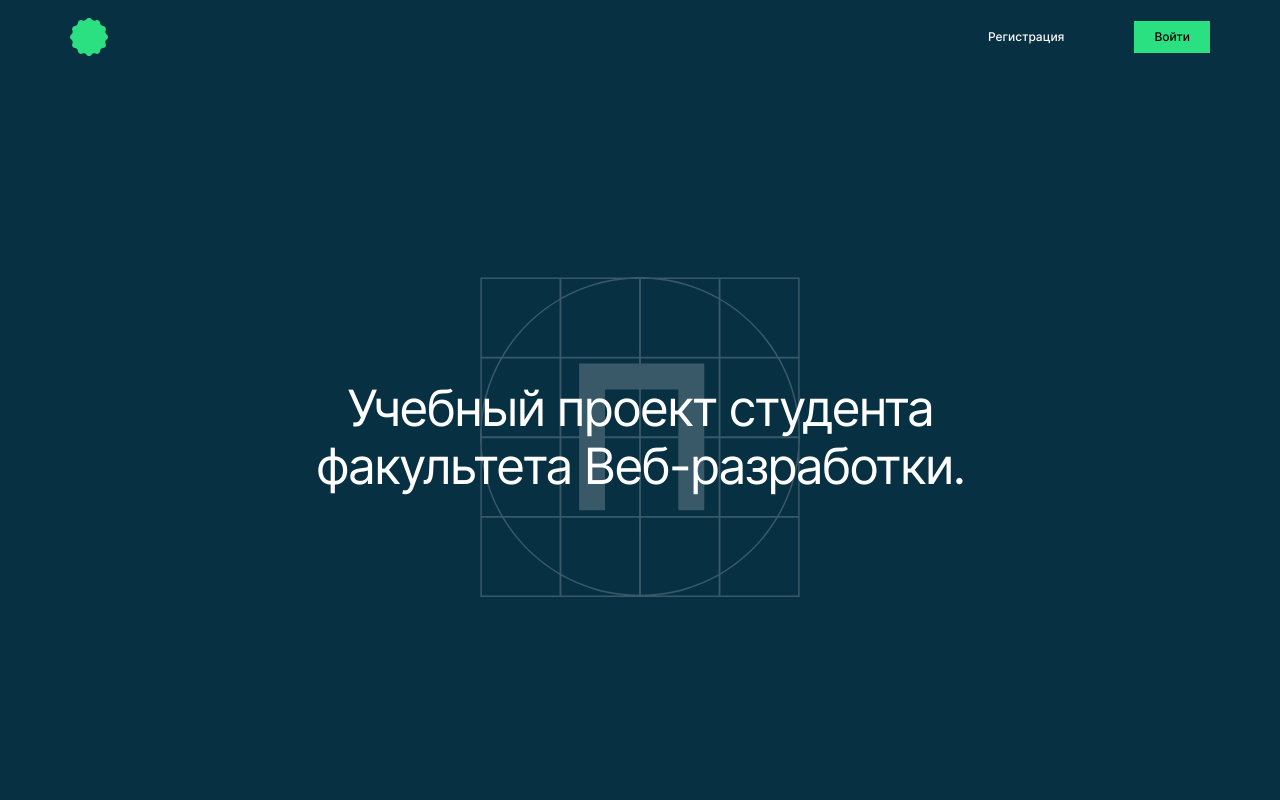
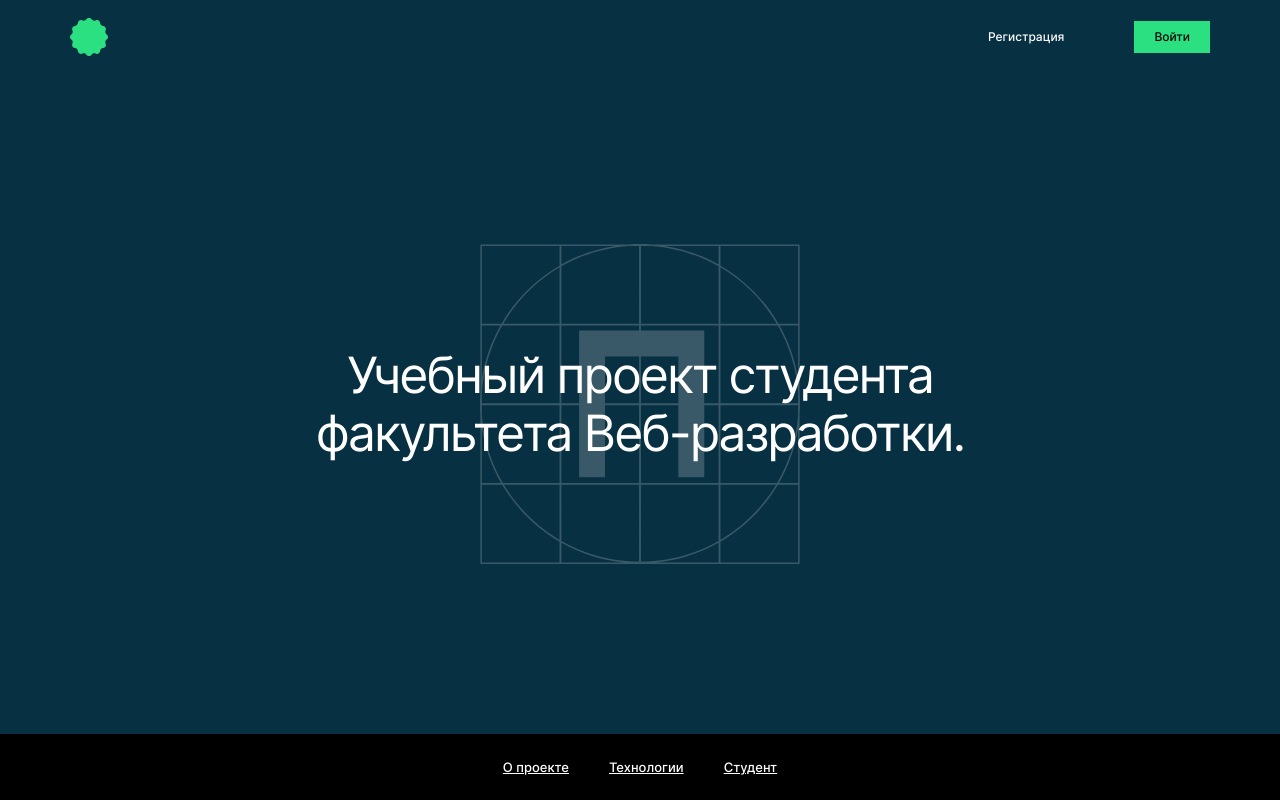
Before and after one commit to Olga-Sotula/movies-explorer-frontend, a React (Create React App) app: page / in a window 1280 px wide. Built offline with nearby package versions, Linux system fonts and the light colour scheme.

Commit message:
add NavTab

```diff
--- a/src/components/Main/Main.js
+++ b/src/components/Main/Main.js
@@ -1,12 +1,16 @@
 import React from "react";
 
 import Promo from "../Promo/Promo.js";
+import NavTab from "../NavTab/NavTab.js";
 
 import "./Main.css";
 
 const Main = () => {
   return(
-    <Promo/>
+    <>
+      <Promo/>
+      <NavTab/>
+    </>
   );
 }
 
--- a/src/components/NavTab/NavTab.css
+++ b/src/components/NavTab/NavTab.css
@@ -0,0 +1,18 @@
+.navtab {
+  margin: auto;
+  height: 66px;
+  box-sizing: border-box;
+  background-color: #000;
+  display: flex;
+  flex-direction: row;
+  align-items: center;
+  justify-content: center;
+  gap: 40px;
+}
+
+.navtab__link {
+  color: #fff;
+  font-weight: 500;
+  font-size: 13px;
+  line-height: 16px;
+}
--- a/src/components/NavTab/NavTab.js
+++ b/src/components/NavTab/NavTab.js
@@ -0,0 +1,21 @@
+import React from "react";
+
+import "./NavTab.css";
+
+const NavTab = () => {
+  return (
+    <nav className="navtab">
+      <a class="navtab__link" href="#about">
+        О проекте
+      </a>
+      <a class="navtab__link" href="#techs">
+        Технологии
+      </a>
+      <a class="navtab__link" href="#student">
+        Студент
+      </a>
+    </nav>
+  );
+};
+
+export default NavTab;
--- a/src/components/Promo/Promo.css
+++ b/src/components/Promo/Promo.css
@@ -1,6 +1,6 @@
 .promo {
-  margin: 0 auto;
-  height: calc(100vh - 74px);
+  margin: auto;
+  height: calc(100vh - 74px - 66px);
   box-sizing: border-box;
   background-color: #073042;
   display: flex;
--- a/src/components/Promo/Promo.js
+++ b/src/components/Promo/Promo.js
@@ -1,4 +1,6 @@
 import React from "react";
+
+import NavTab from "../NavTab/NavTab";
 
 import "./Promo.css";
 
```
